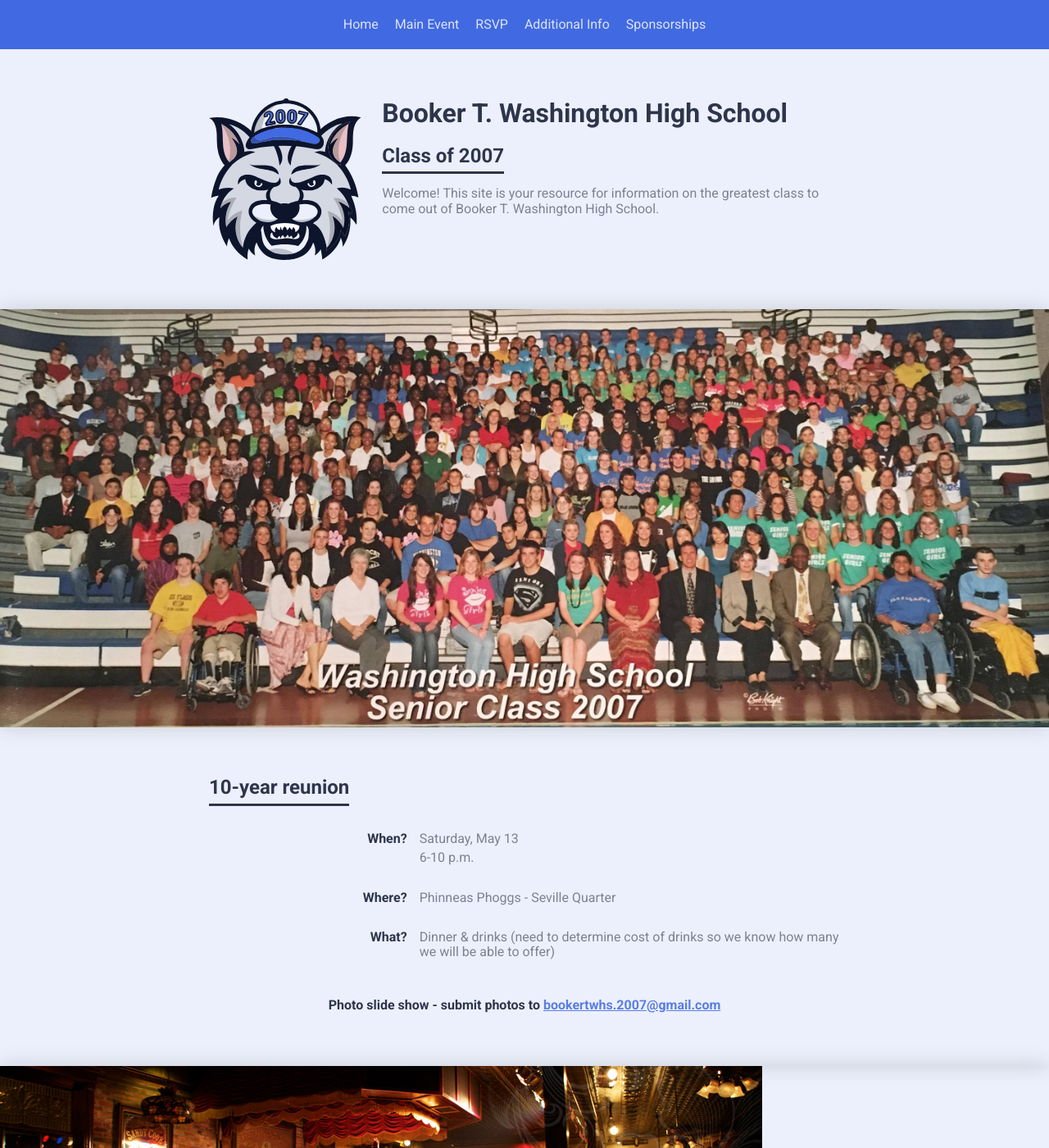
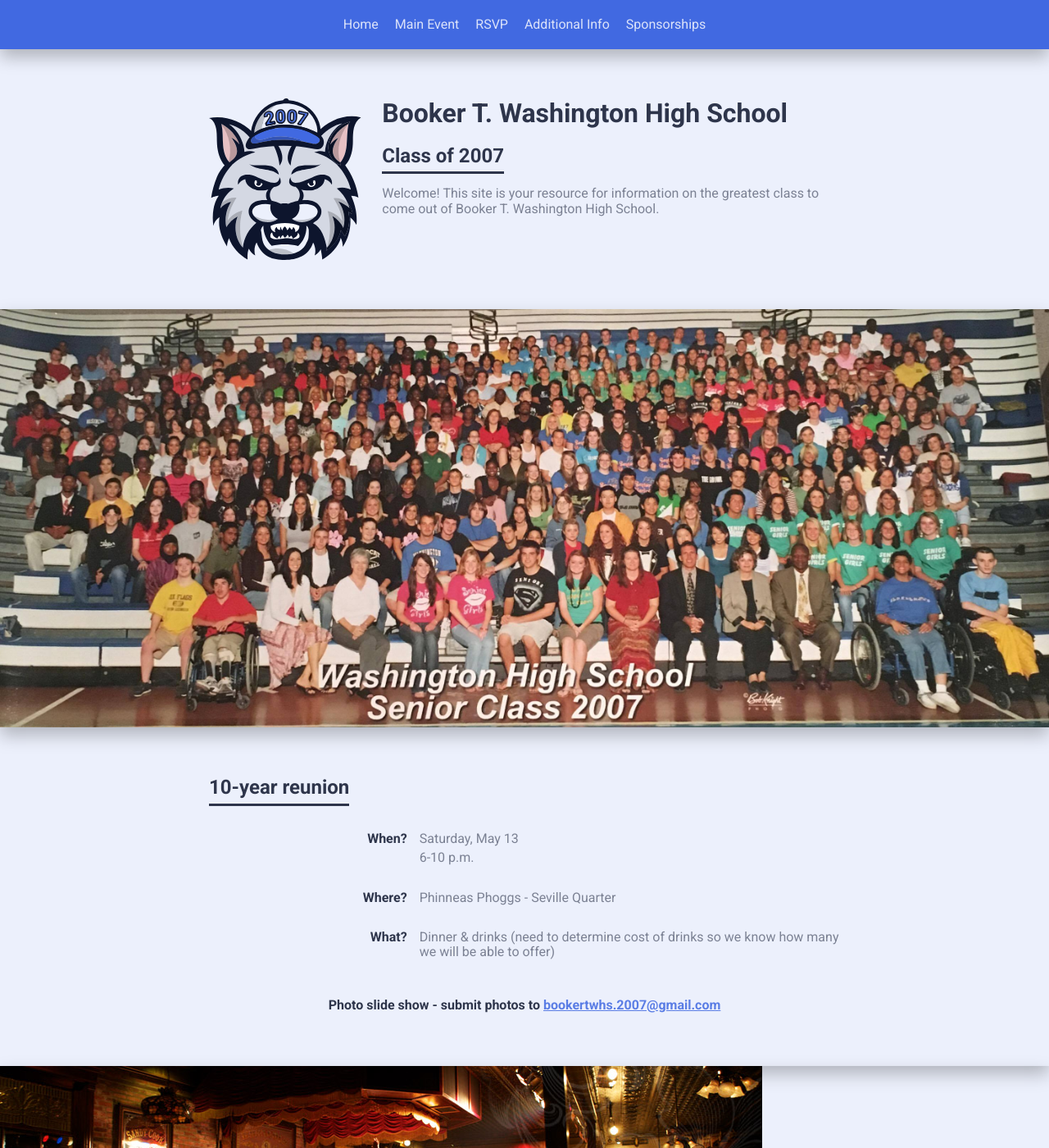
Before and after one commit to bookertwhs2007/bookertwhs, a Jekyll site: the page built from index.html, in a window 1280 px wide and 1400 px high. Shown: the whole window at 82% size. Built offline with Jekyll 4.4.1, drawn with Linux system fonts in a browser that asks for light colours; nearby versions of some CDN libraries.

Commit message:
adjust box shadows

```diff
--- a/_scss/components/_header.scss
+++ b/_scss/components/_header.scss
@@ -1,6 +1,7 @@
 .header {
   background-color: $blue;
   height: $header-height-small;
+  box-shadow: $box-shadow;
   position: fixed;
   top: 0;
   left: 0;
--- a/_scss/components/_section.scss
+++ b/_scss/components/_section.scss
@@ -1,6 +1,6 @@
 .section {
   padding: $header-height-small 0;
-  box-shadow: 0 0 25px 0 rgba(0, 0, 0, 0.15);
+  box-shadow: $box-shadow;
 
   @media (min-width: $small-media) {
     padding: $header-height-large 0;
--- a/_scss/settings/_variables.scss
+++ b/_scss/settings/_variables.scss
@@ -4,3 +4,5 @@
 // sizes
 $header-height-small: 40px;
 $header-height-large: 60px;
+
+$box-shadow: 0 10px 20px 0 rgba(0, 0, 0, 0.25);
--- a/css/main.scss
+++ b/css/main.scss
@@ -4,8 +4,8 @@
 // ITCSS + BEM naming
 
 // settings - used with preprocessors and contain font, colors definitions, etc.
+@import "settings/colors";
 @import "settings/variables";
-@import "settings/colors";
 @import "settings/typography";
 
 // tools - globally used mixins and functions. It’s important not to output any
```
